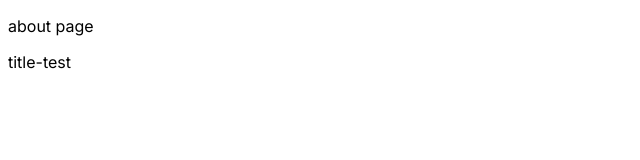
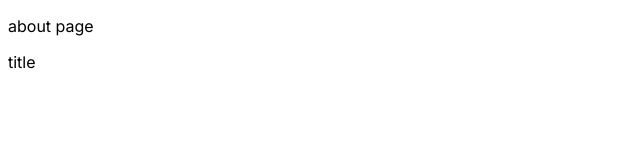
Before and after one commit to 3omrallam/ip-clinic-frontend, a Next.js app: page /about in a window 1280 px wide. Shown: the top 160 px of the page, without its empty margins (0-640 px from the left). Built offline with nearby package versions, Linux system fonts and the light colour scheme.

Commit message:
fix: remove title msg

```diff
--- a/src/app/(pages)/about/page.jsx
+++ b/src/app/(pages)/about/page.jsx
@@ -5,7 +5,7 @@ import React from 'react';
  * @returns About page details
  */
 export default function About() {
-  const esLintTest = 'title-test';
+  const esLintTest = 'title';
 
   /**
    * Add two numbers.
```
